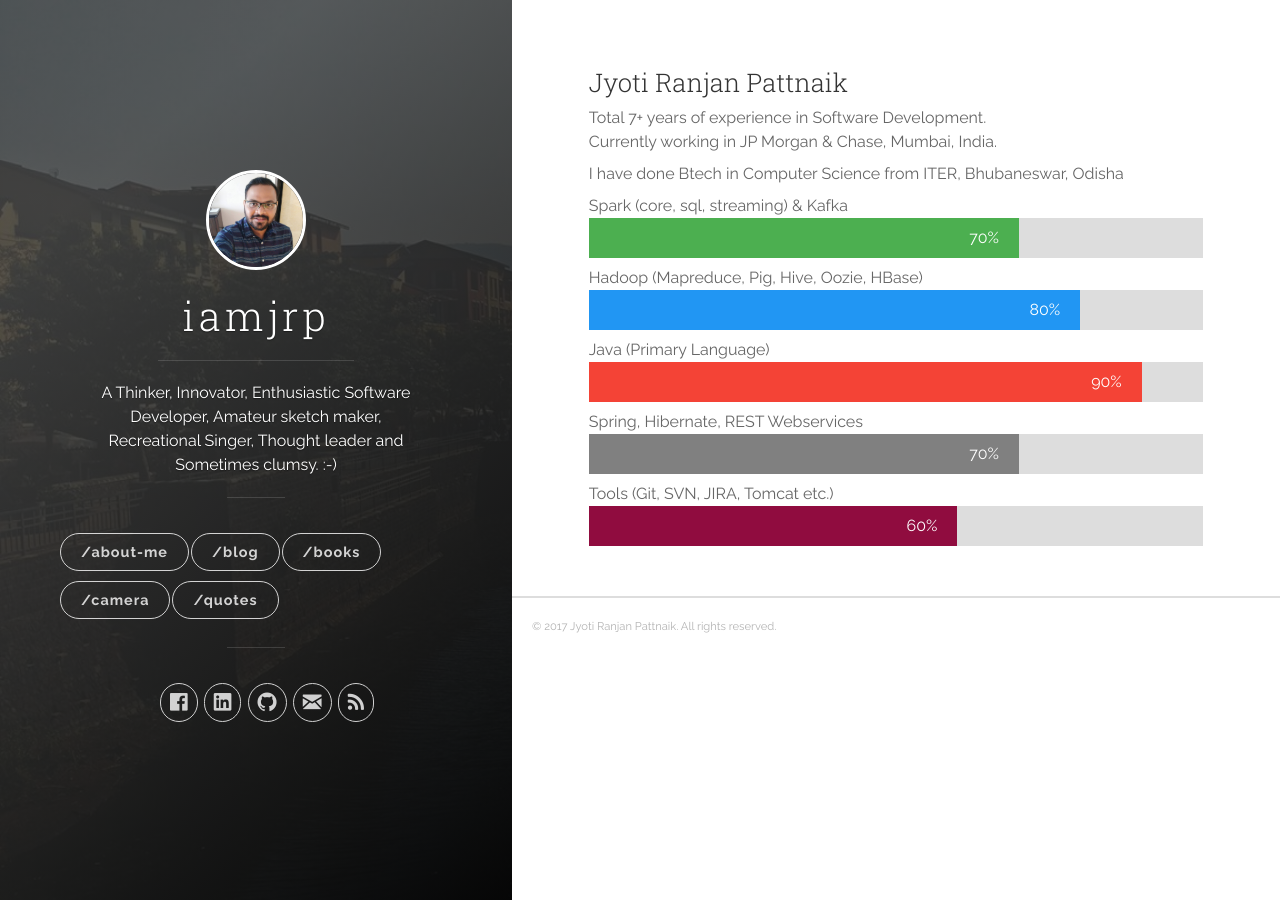
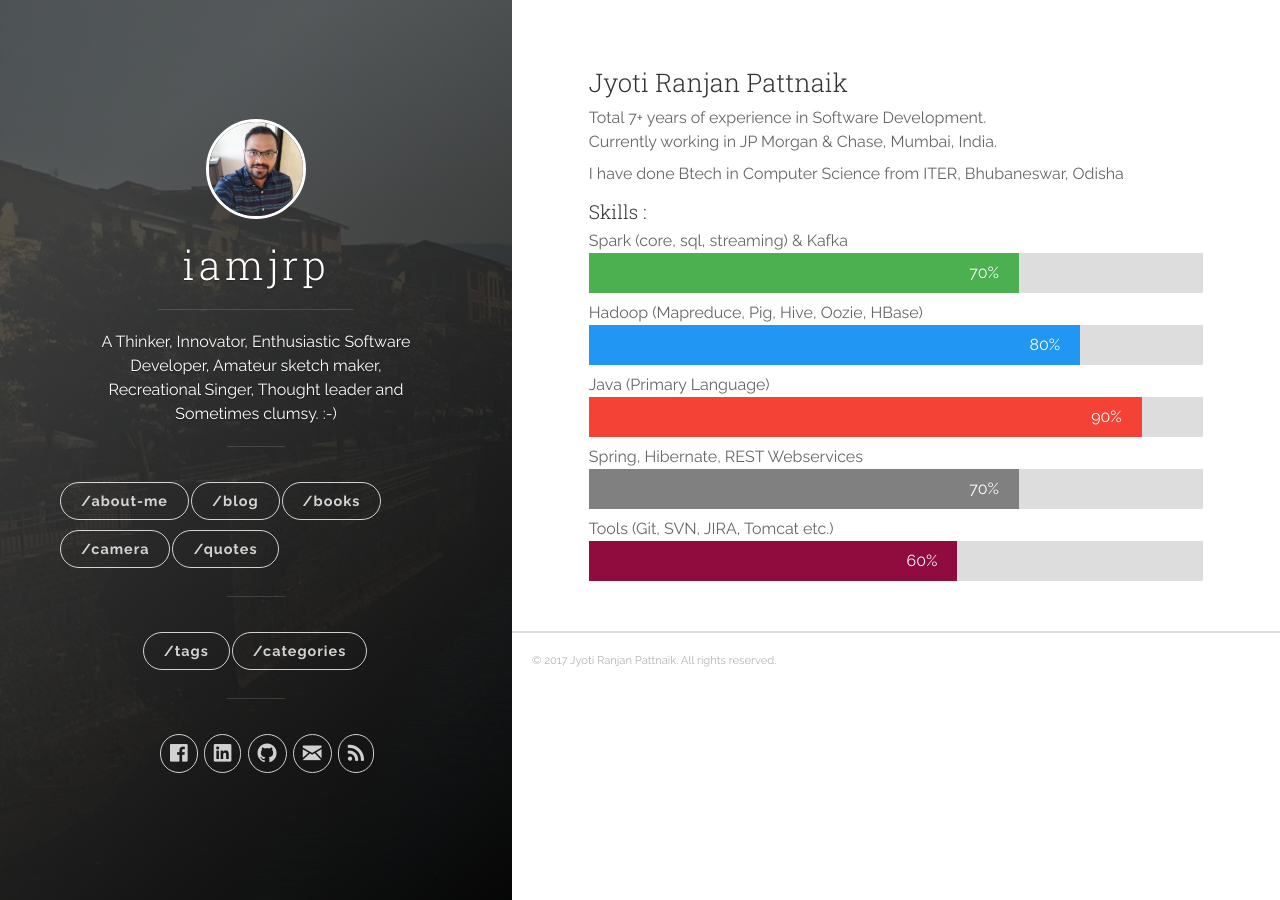
Before and after one commit to jrphub/jrphub.github.io, a Jekyll site: the page built from about-me.html, in a window 1280 px wide. Built offline with Jekyll 4.4.1, drawn with Linux system fonts in a browser that asks for light colours; nearby versions of some CDN libraries.

Commit message:
no blogs fix and tags, categories added

```diff
--- a/_includes/header.html
+++ b/_includes/header.html
@@ -35,9 +35,20 @@
               <li class="navigation__item"><a href="http://beyond.iamjrp.com/" target="_blank" title="link to {{ site.title }} quotes" class="default-button">/quotes</a></li>
             </ul>
 
+          </nav>
+		  <hr class="panel-cover__divider panel-cover__divider--secondary">
+
+		  <nav class="cover-navigation cover-navigation--primary">
+          	<ul class="navigation">
+              <li class="navigation__item"><a href="{{ site.baseurl }}/tags" title="link to {{ site.title }} tags" class="default-button">/tags</a></li>
+            </ul>
+            <ul class="navigation">
+              <li class="navigation__item"><a href="{{ site.baseurl }}/categories" title="link to {{ site.title }} categories" class="default-button">/categories</a></li>
+            </ul>
 
           </nav>
-		  <hr class="panel-cover__divider panel-cover__divider--secondary">
+
+          <hr class="panel-cover__divider panel-cover__divider--secondary">
           <nav class="cover-navigation navigation--social">
             <ul class="navigation">
 
--- a/_sass/uno.scss
+++ b/_sass/uno.scss
@@ -1104,7 +1104,6 @@ pre {
 
 .content-wrapper__inner {
 	margin: 0 10%;
-	display:none;
 	padding: 50px 0; }
 
 .footer {
--- a/about-me.html
+++ b/about-me.html
@@ -7,6 +7,7 @@ robots: noindex
 
 <p>Total 7+ years of experience in Software Development.<br/> Currently working in JP Morgan & Chase, Mumbai, India.</p>
 <p>I have done Btech in Computer Science from ITER, Bhubaneswar, Odisha</p>
+<h4>Skills : </h4>
 <p>Spark (core, sql, streaming) & Kafka</p>
 <div class="container">
   <div class="skills spark">70%</div>
```
